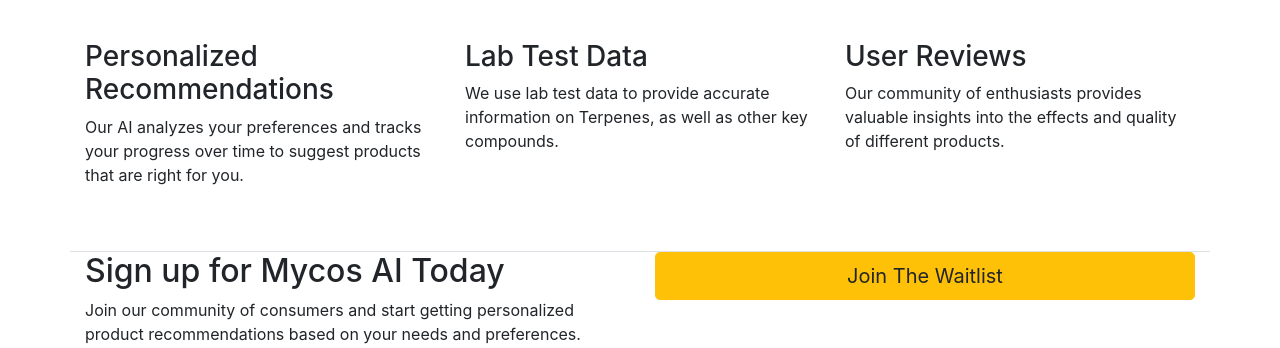
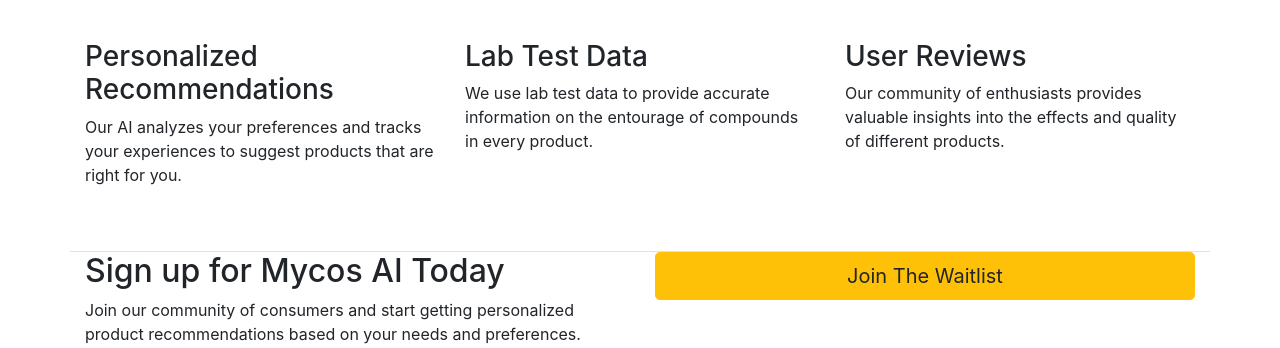
Before and after one commit to JustinM420/test-web-app, a Flask app: page / in a window 1280 px wide. Shown: the part 1224-1572 px from the top of the page. Run offline with Flask 2, Linux system fonts and the light colour scheme; some libraries are stand-ins or nearby versions.

Commit message:
copy tweaks

```diff
--- a/templates/home.html
+++ b/templates/home.html
@@ -108,11 +108,11 @@
 		<div class="row">
 			<div class="col-md-4">
 				<h3>Personalized Recommendations</h3>
-				<p>Our AI analyzes your preferences and tracks your progress over time to suggest products that are right for you.</p>
+				<p>Our AI analyzes your preferences and tracks your experiences to suggest products that are right for you.</p>
 			</div>
 			<div class="col-md-4">
 				<h3>Lab Test Data</h3>
-				<p>We use lab test data to provide accurate information on Terpenes, as well as other key compounds.</p>
+				<p>We use lab test data to provide accurate information on the entourage of compounds in every product.</p>
 			</div>
 			<div class="col-md-4">
 				<h3>User Reviews</h3>
```
